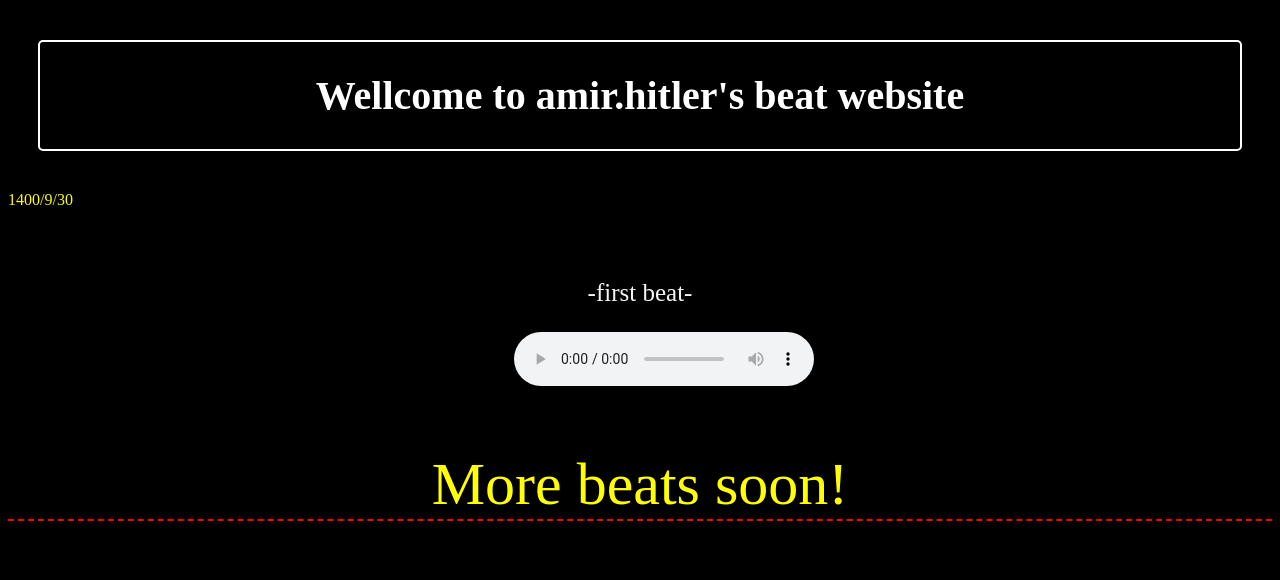
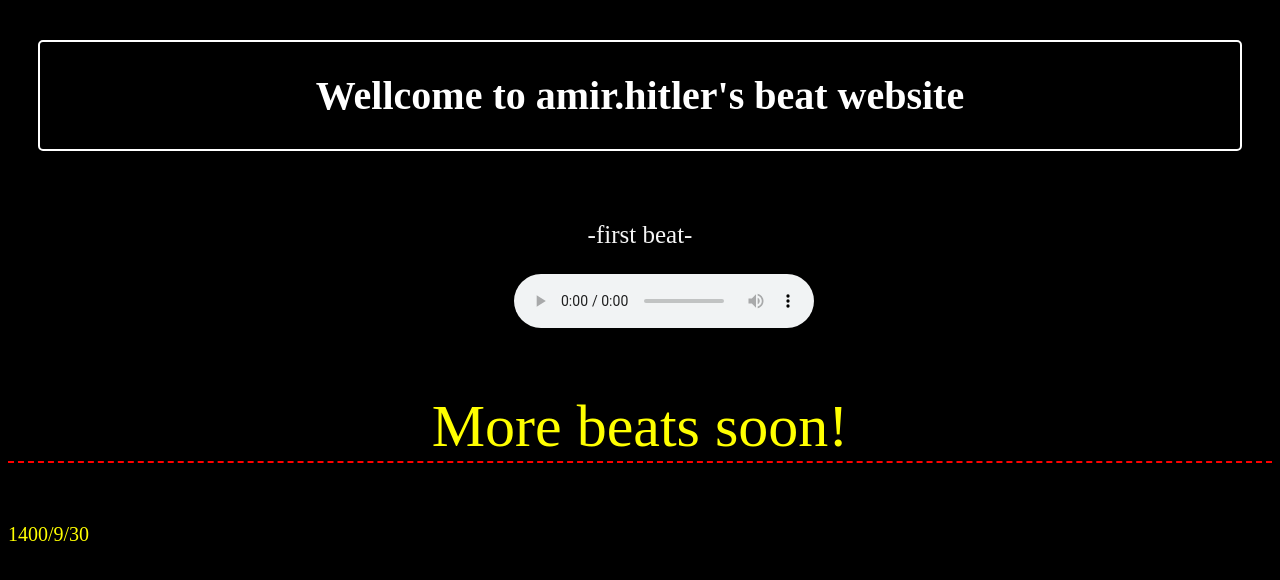
Before and after one commit to Milano-Beats/beats, a plain HTML site: page index.html in a window 1280 px wide. Drawn offline with Linux system fonts and the light colour scheme.

Commit message:
Update
footer

```diff
--- a/index.css
+++ b/index.css
@@ -46,7 +46,8 @@ body {
 }
 .fo{
     color: yellow;
-
+    margin-bottom: 0px;
+    font-size: 20px;
 }
 .sn:hover{
     transform:scale(1.05);
--- a/index.html
+++ b/index.html
@@ -9,11 +9,15 @@
 <header>
     <p class="a"><b>Wellcome to amir.hitler's beat website</b></p>
 </header>
-    <footer><p class="fo">1400/9/30</p></footer>
+
 <body>
 
     <p class="bf">-first beat-</p>
     <audio class="bfa" controls src="../Documents/Image-Line/FL Studio/Projects/new best.mp3"></audio>
     <p class="sn">More beats soon!</p>
+
+<footer>
+    <p class="fo">1400/9/30</p>
+</footer>
 </body>
 </html>
```
